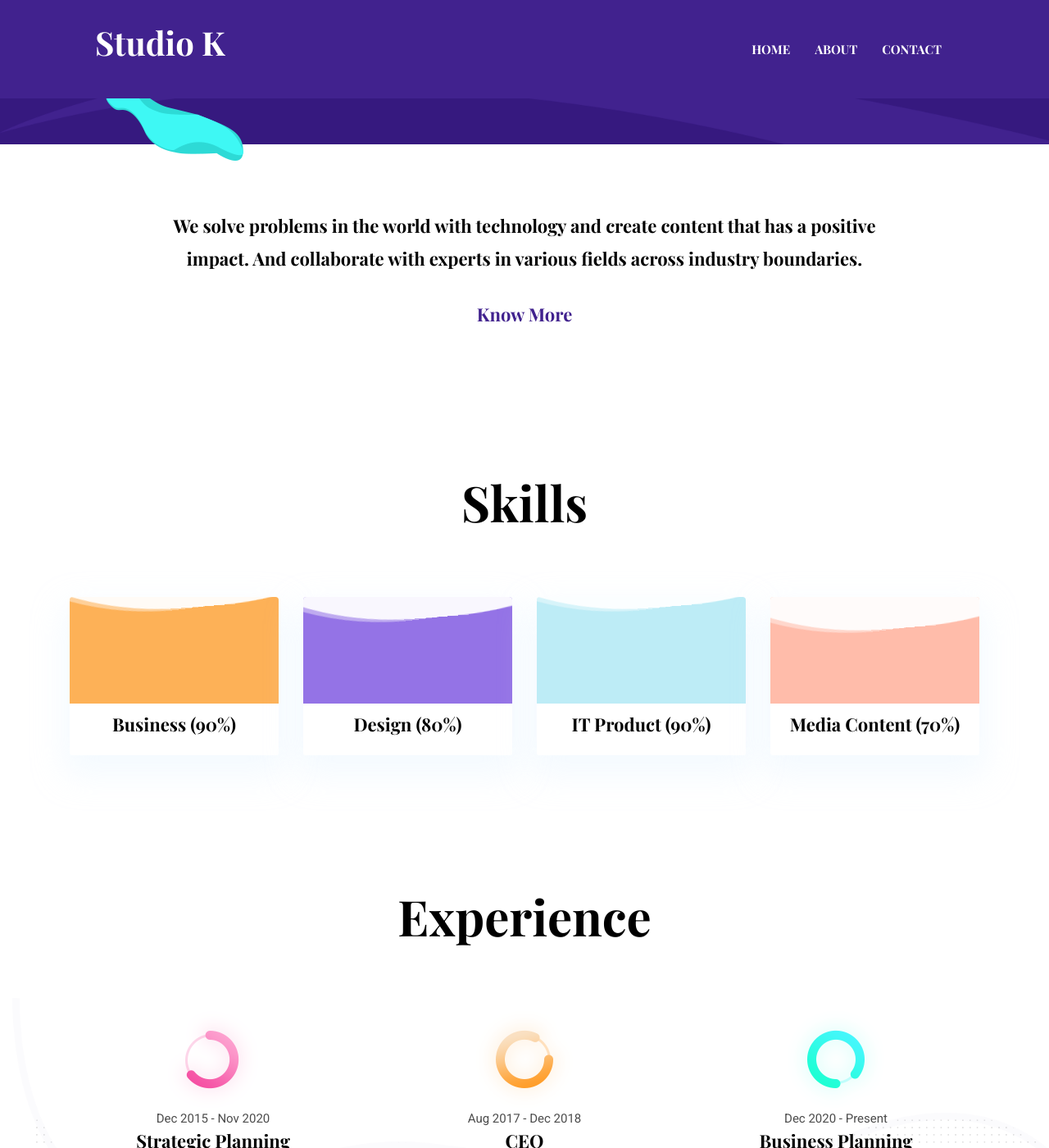
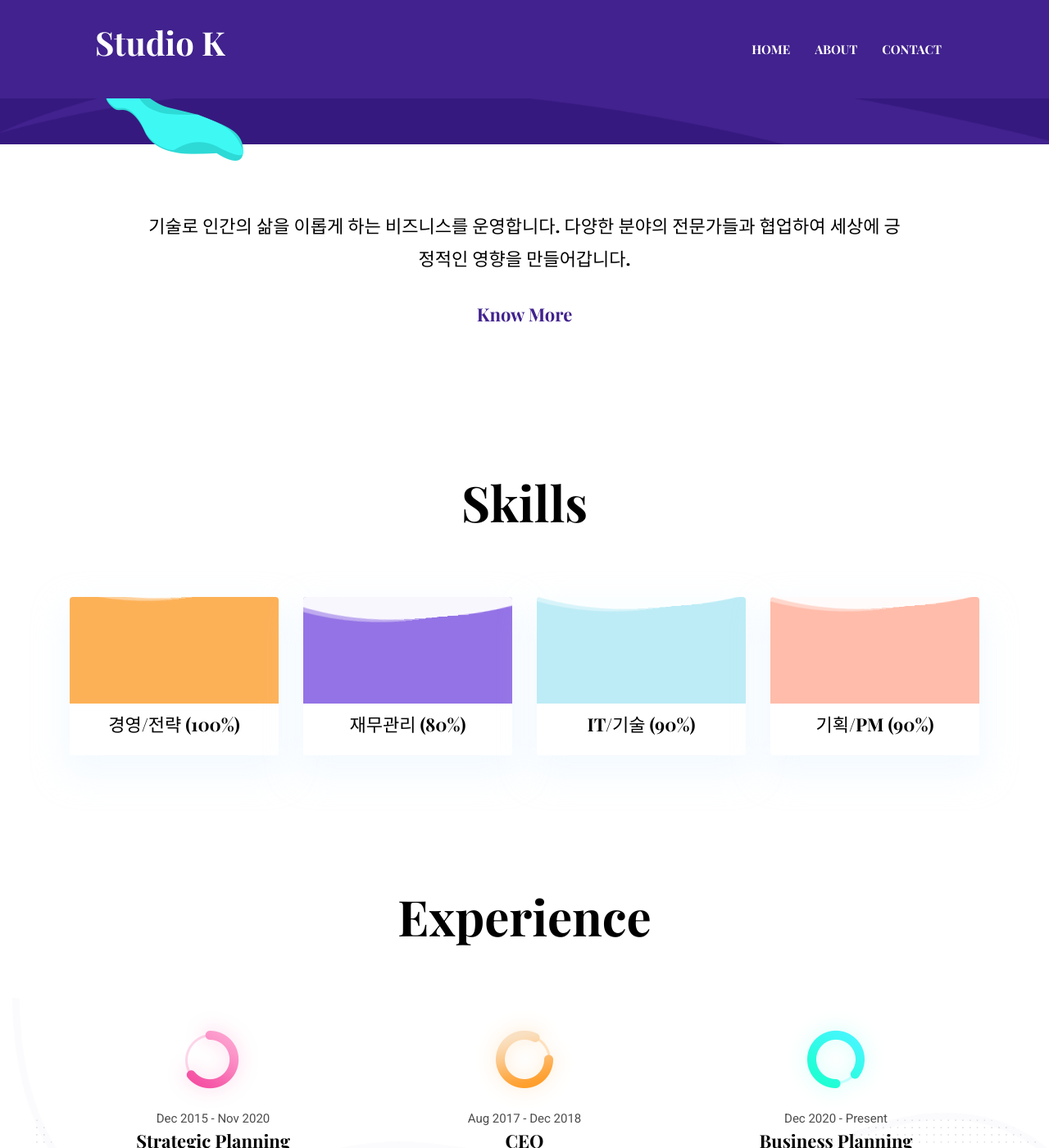
Before and after one commit to YoungjaeKang/YoungjaeKang.github.io, a Jekyll site: the page built from index.html, in a window 1280 px wide and 1400 px high, scrolled down 772 px. Shown: the whole window at 82% size. Built offline with Jekyll 4.4.1, drawn with Linux system fonts in a browser that asks for light colours.

Commit message:
220621 0016

```diff
--- a/_data/settings.yml
+++ b/_data/settings.yml
@@ -36,7 +36,7 @@ disqus-identifier: # Add your shortname for Disqus Comment. For example mr-brown
 # Hero Section
 
 hero:
-  hero-title: Hi! I’m <br> Youngjae <br> Creator
+  hero-title: Hi! I’m <br> Youngjae <br> Entrepreneur
 
 social:
   - { icon: "ti-linkedin", link: "https://www.linkedin.com/in/youngjaekang/" }
@@ -48,7 +48,7 @@ social:
 # About (Section and Page)
 
 # About Section
-blurb: We solve problems in the world with technology and create content that has a positive impact. And collaborate with experts in various fields across industry boundaries.
+blurb: 기술로 인간의 삶을 이롭게 하는 비즈니스를 운영합니다. 다양한 분야의 전문가들과 협업하여 세상에 긍정적인 영향을 만들어갑니다.
 
 blurb-btn-link: "/about"
 blurb-btn-name: know more
@@ -88,10 +88,10 @@ team:
 
 skills-title: Skills
 skills:
-  - { name: Business, color: "#fdb157", value: "90%" }
-  - { name: Design, color: "#9473e6", value: "80%" }
-  - { name: IT Product, color: "#bdecf6", value: "90%" }
-  - { name: Media Content, color: "#ffbcaa", value: "70%" }
+  - { name: 경영/전략, color: "#fdb157", value: "100%" }
+  - { name: 재무관리, color: "#9473e6", value: "80%" }
+  - { name: IT/기술, color: "#bdecf6", value: "90%" }
+  - { name: 기획/PM, color: "#ffbcaa", value: "90%" }
 
 #-------------------------------
 # Exprerience Section
```
